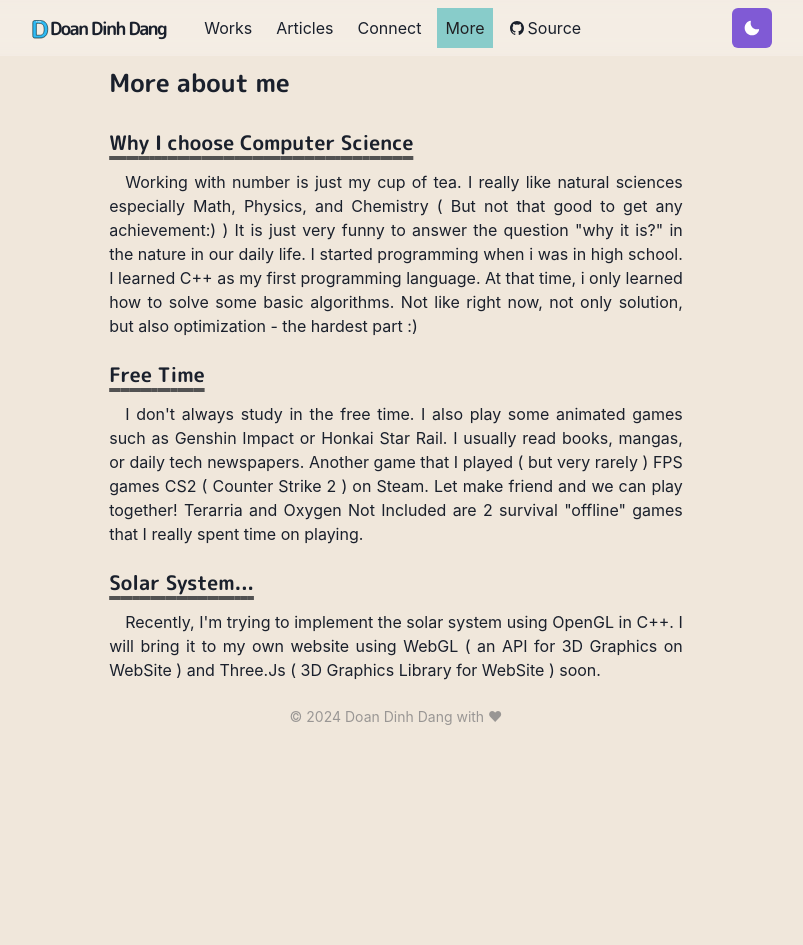
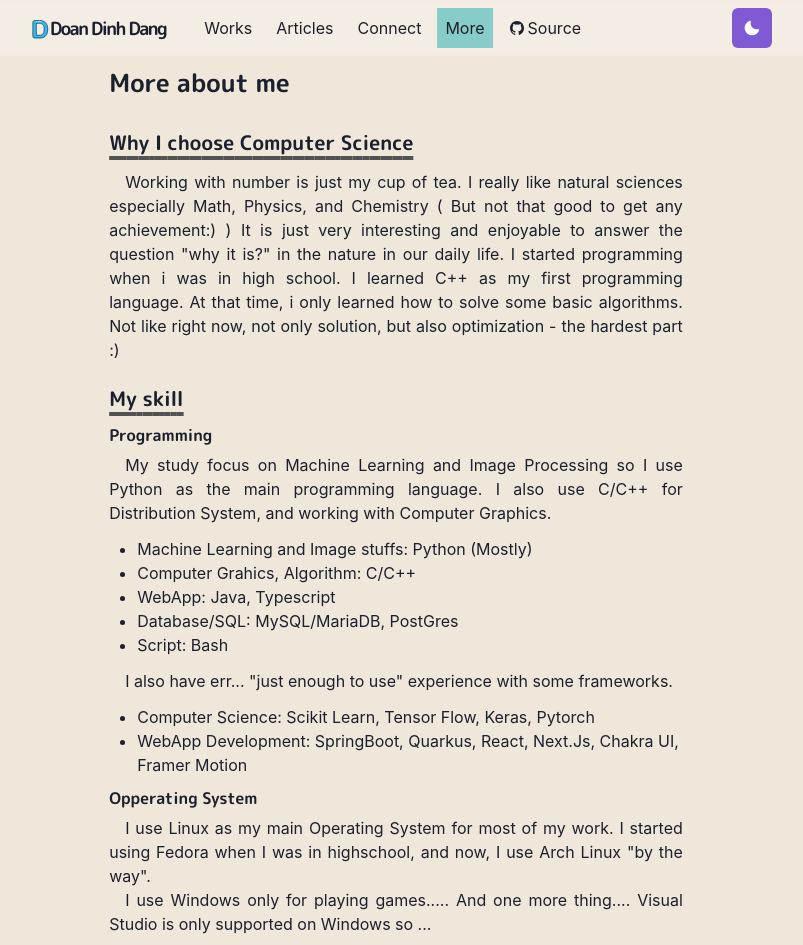
Before and after one commit to dangdd2003/d-dev-homepage, a Next.js app: page /more in a window 1280 px wide. Shown: the top 945 px of the page, without its empty margins (244-1047 px from the left). Before the commit the page ends 800 px from the top, so only its background shows below. Built offline with nearby package versions, Linux system fonts and the light colour scheme.

Commit message:
add more information, text effect

```diff
--- a/components/section.tsx
+++ b/components/section.tsx
@@ -12,7 +12,7 @@ interface SectionProps {
   delay?: string
 }
 
-function Section({ children, delay = '0.1' }: SectionProps) {
+export function Section({ children, delay = '0.1' }: SectionProps) {
   return (
     <StyledDiv
       initial={{ y: 10, opacity: 0 }}
@@ -25,15 +25,14 @@ function Section({ children, delay = '0.1' }: SectionProps) {
   )
 }
 
-// const Section: React.FC<SectionProps> = ({ children, delay = '0.1' }) => (
-//   <StyledDiv
-//     initial={{ y: 10, opacity: 0 }}
-//     animate={{ y: 0, opacity: 1 }}
-//     transition={{ duration: '1', delay }}
-//     mb={6}
-//   >
-//     {children}
-//   </StyledDiv>
-// )
-
-export default Section
+export function SubSection({ children, delay = '0.1' }: SectionProps) {
+  return (
+    <StyledDiv
+      initial={{ x: 100, opacity: 0 }}
+      animate={{ x: 0, opacity: 1 }}
+      transition={{ duration: '1', delay }}
+    >
+      {children}
+    </StyledDiv>
+  )
+}
--- a/components/text-effect.tsx
+++ b/components/text-effect.tsx
@@ -1,5 +1,5 @@
-import { motion, useInView } from 'framer-motion'
-import { useRef } from 'react'
+import { motion, useInView, AnimatePresence } from 'framer-motion'
+import { useState, useRef, useEffect } from 'react'
 
 function splitString(InputString: string) {
   const characters: string[] = []
@@ -68,3 +68,32 @@ export function AnimatedText({
     </motion.span>
   )
 }
+
+export function TextLoop({ texts }: { texts: string[] }) {
+  const [index, setIndex] = useState(0)
+
+  useEffect(() => {
+    setTimeout(() => {
+      let next = index + 1
+      if (next === texts.length) {
+        next = 0
+      }
+      setIndex(next)
+    }, 3 * 1000)
+  })
+
+  return (
+    <AnimatePresence mode="wait" initial={false}>
+      <motion.span
+        style={{ display: 'inline-block' }}
+        key={index}
+        initial={{ y: -20, opacity: 0 }}
+        animate={{ y: 0, opacity: 1 }}
+        exit={{ y: 20, opacity: 0 }}
+        transition={{ duration: 0.3 }}
+      >
+        {texts[index]}
+      </motion.span>
+    </AnimatePresence>
+  )
+}
--- a/pages/connect/index.tsx
+++ b/pages/connect/index.tsx
@@ -3,7 +3,7 @@ import Layout from '@/components/layouts/article'
 import Link from 'next/link'
 import { SiGmail } from 'react-icons/si'
 import { IoLogoGithub, IoLogoLinkedin } from 'react-icons/io'
-import Section from '@/components/section'
+import { Section } from '@/components/section'
 
 export default function Connection() {
   const props = {
--- a/pages/more.tsx
+++ b/pages/more.tsx
@@ -1,6 +1,12 @@
-import { Box, Container, Heading } from '@chakra-ui/react'
+import {
+  Box,
+  Container,
+  Heading,
+  ListItem,
+  UnorderedList
+} from '@chakra-ui/react'
 import Layout from '@/components/layouts/article'
-import Section from '@/components/section'
+import { Section, SubSection } from '@/components/section'
 import P, { Paragraph } from '@/components/paragraph'
 import { AnimatedText } from '@/components/text-effect'
 
@@ -22,37 +28,102 @@ export default function More() {
           <P>
             Working with number is just my cup of tea. I really like natural
             sciences especially Math, Physics, and Chemistry ( But not that good
-            to get any achievement:) ) It is just very funny to answer the
-            question &quot;why it is?&quot; in the nature in our daily life. I
-            started programming when i was in high school. I learned C++ as my
-            first programming language. At that time, i only learned how to
-            solve some basic algorithms. Not like right now, not only solution,
-            but also optimization - the hardest part :)
+            to get any achievement:) ) It is just very interesting and enjoyable
+            to answer the question &quot;why it is?&quot; in the nature in our
+            daily life. I started programming when i was in high school. I
+            learned C++ as my first programming language. At that time, i only
+            learned how to solve some basic algorithms. Not like right now, not
+            only solution, but also optimization - the hardest part :)
           </P>
         </Section>
         <Section delay="0.5">
           <Heading as="h3" variant="section-title">
+            <AnimatedText text="My skill" />
+          </Heading>
+          <SubSection delay="0.3">
+            <Heading as="h4" fontSize={16} my={2}>
+              Programming
+            </Heading>
+            <P>
+              My study focus on Machine Learning and Image Processing so I use
+              Python as the main programming language. I also use C/C++ for
+              Distribution System, and working with Computer Graphics.
+            </P>
+            <Box ml={3} my={3}>
+              <UnorderedList>
+                <ListItem>
+                  Machine Learning and Image stuffs: Python (Mostly)
+                </ListItem>
+                <ListItem>Computer Grahics, Algorithm: C/C++</ListItem>
+                <ListItem>WebApp: Java, Typescript</ListItem>
+                <ListItem>Database/SQL: MySQL/MariaDB, PostGres</ListItem>
+                <ListItem>Script: Bash</ListItem>
+              </UnorderedList>
+            </Box>
+            <P>
+              I also have err... &quot;just enough to use&quot; experience with
+              some frameworks.
+            </P>
+            <Box ml={3} my={3}>
+              <UnorderedList>
+                <ListItem>
+                  Computer Science: Scikit Learn, Tensor Flow, Keras, Pytorch
+                </ListItem>
+                <ListItem>
+                  WebApp Development: SpringBoot, Quarkus, React, Next.Js,
+                  Chakra UI, Framer Motion
+                </ListItem>
+              </UnorderedList>
+            </Box>
+          </SubSection>
+          <SubSection delay="0.5">
+            <Heading as="h4" fontSize={16} my={2}>
+              Opperating System
+            </Heading>
+            <P>
+              I use Linux as my main Operating System for most of my work. I
+              started using Fedora when I was in highschool, and now, I use Arch
+              Linux &quot;by the way&quot;.
+            </P>
+            <P>
+              I use Windows only for playing games..... And one more thing....
+              Visual Studio is only supported on Windows so ...
+            </P>
+          </SubSection>
+          <SubSection delay="0.7">
+            <Heading as="h4" fontSize={16} my={2}>
+              Others
+            </Heading>
+            <UnorderedList>
+              <ListItem>Git, Docker, JWT</ListItem>
+              <ListItem>
+                Microservice, Signal Processing, Deep Learning, Network
+              </ListItem>
+            </UnorderedList>
+          </SubSection>
+        </Section>
+        <Section delay="0.7">
+          <Heading as="h3" variant="section-title">
             <AnimatedText text="Free Time" />
           </Heading>
           <P>
-            I don&apos;t always study in the free time. I also play some
-            animated games such as Genshin Impact or Honkai Star Rail. I usually
-            read books, mangas, or daily tech newspapers. Another game that I
-            played ( but very rarely ) FPS games CS2 ( Counter Strike 2 ) on
-            Steam. Let make friend and we can play together! Terarria and Oxygen
-            Not Included are 2 survival &quot;offline&quot; games that I really
-            spent time on playing.
+            I am not that crazy for only studying even in the free time. I also
+            play some animated games such as Genshin Impact or Honkai Star Rail.
+            I usually read books, mangas, or daily tech newspapers. Another game
+            that I played ( but very rarely right now ) is FPS games CS2 (
+            Counter Strike 2 ) on Steam. Terarria and Oxygen Not Included are 2
+            adventure, survival &quot;offline&quot; games that I really spent
+            time on playing. Let make friend and we can play together!
           </P>
         </Section>
-        <Section delay="0.7">
+        <Section delay="0.9">
           <Heading as="h3" variant="section-title">
             <AnimatedText text="Solar System..." />
           </Heading>
           <Paragraph>
             Recently, I&apos;m trying to implement the solar system using OpenGL
-            in C++. I will bring it to my own website using WebGL ( an API for
-            3D Graphics on WebSite ) and Three.Js ( 3D Graphics Library for
-            WebSite ) soon.
+            in C++. I will bring it to my own website using WebGL and Three.Js
+            soon.
           </Paragraph>
         </Section>
       </Container>
```
Also changed, not shown: components/slide-effect.tsx (added, +27 -0 lines), pages/index.tsx (+5 -6 lines).
